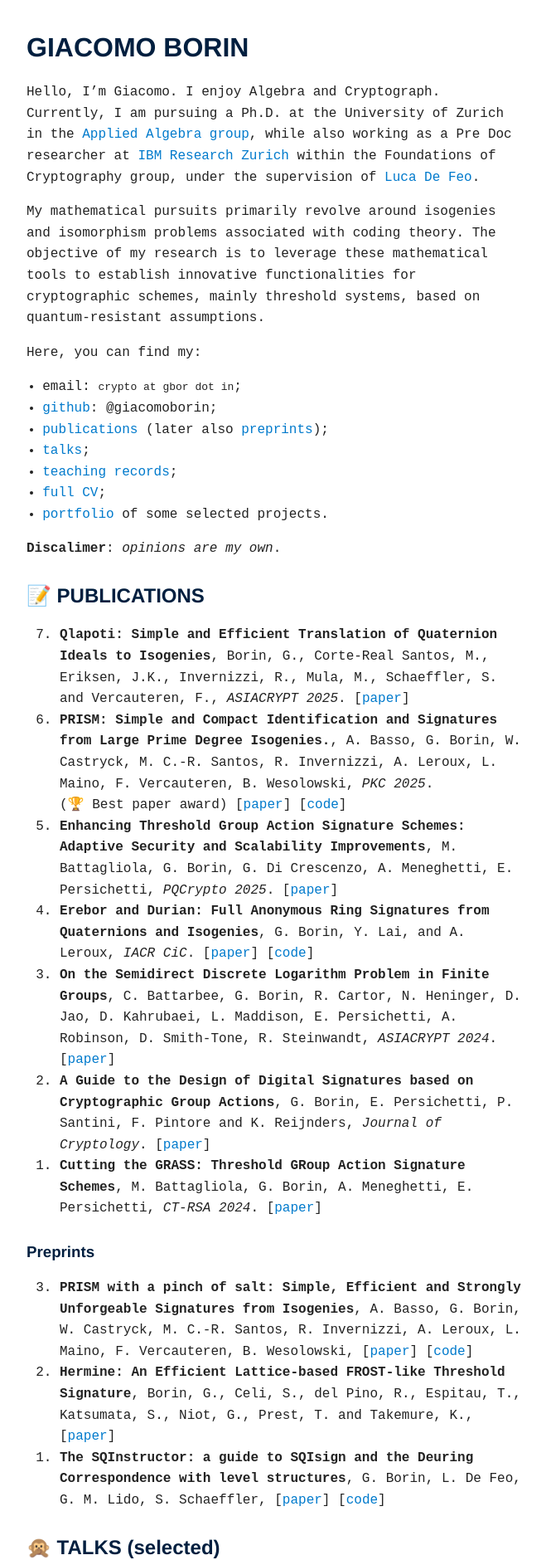
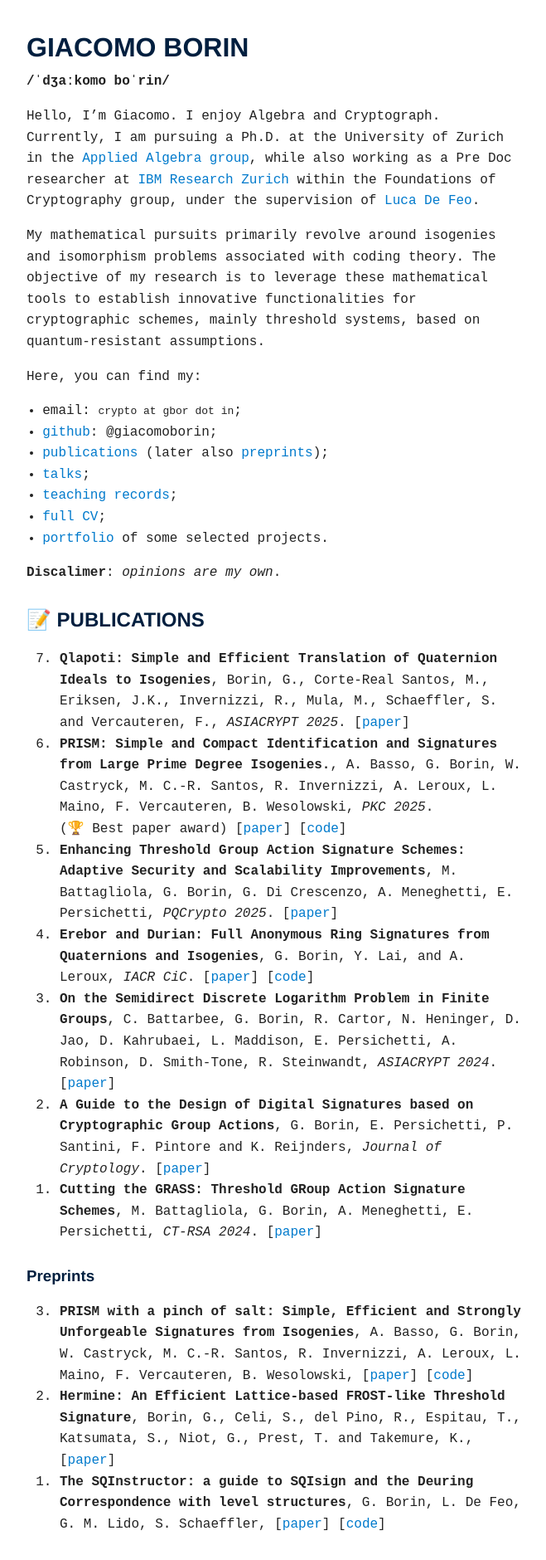
Before and after one commit to giacomoborin/giacomoborin.github.io, a Jekyll site: the page built from index.md, in a window 1280 px wide. Shown: the top 1880 px of the page at 83% size, without its empty margins (308-967 px from the left). Built offline with Jekyll 4.4.1, drawn with Linux system fonts in a browser that asks for light colours.

Commit message:
added name

```diff
--- a/assets/style.css
+++ b/assets/style.css
@@ -25,6 +25,12 @@ h1, h2, h3 {
     margin-top: 1.5rem;
     margin-bottom: 0.5rem;
     font-weight: bold;
+}
+
+/* Reduce spacing for phonetic subtitle after h1 */
+h1 + p {
+  margin-top: -0.3rem;
+  margin-bottom: 1rem;
 }
 
 ul {
--- a/index.md
+++ b/index.md
@@ -4,6 +4,8 @@ title: Home
 ---
 
 # GIACOMO BORIN
+**/ˈdʒaːkomo boˈrin/**
+
 
 Hello, I'm Giacomo. I enjoy Algebra and Cryptograph. Currently, I am pursuing a
 Ph.D. at the University of Zurich in the [Applied Algebra group](https://www.math.uzh.ch/aa/home), while also
```
